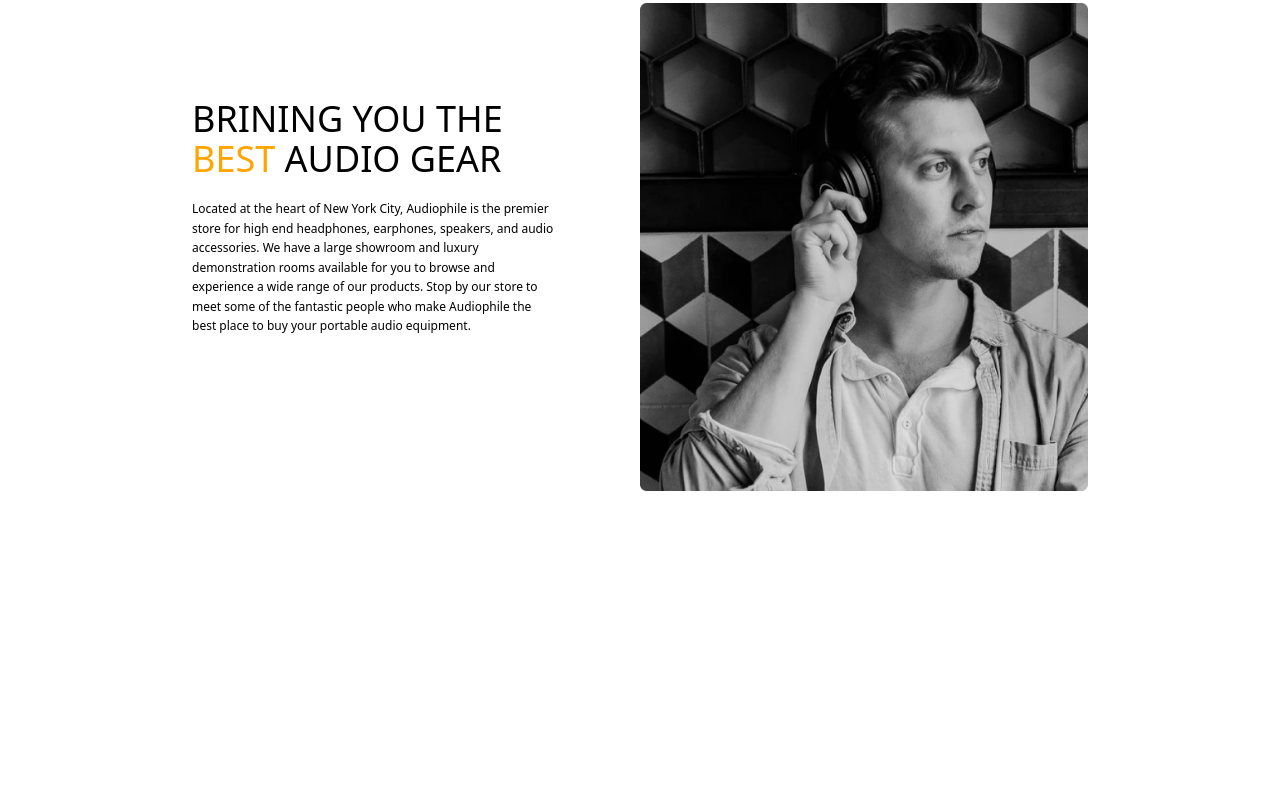
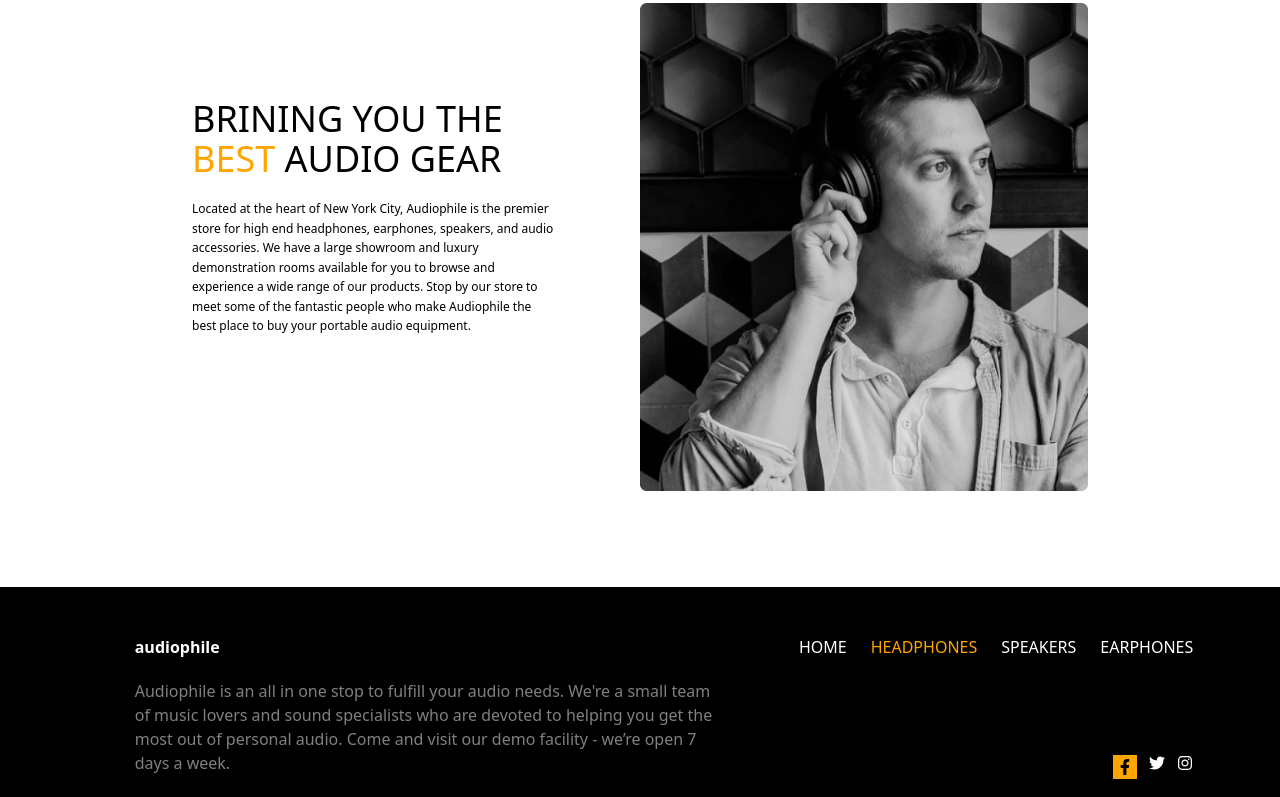
Before and after one commit to tiwavaldese/audiophile-ecommerce-site, a React (Vite) app: page / in a window 1280 px wide. Shown: the part 2000-2797 px from the top of the page. Before the commit the page ends 2587 px from the top, so only its background shows below. Built offline with nearby package versions, Linux system fonts and the light colour scheme.

Commit message:
adding the footer component

```diff
--- a/src/components/Footer.jsx
+++ b/src/components/Footer.jsx
@@ -1,9 +1,31 @@
 import React from 'react'
+import { FaFacebookF, FaTwitter, FaInstagram, FaFacebook } from 'react-icons/fa';
 
 const Footer = () => {
   return (
-    <div>
 
+      <div className=' bg-[black]'>
+       <nav className='p-12 mx-auto  flex justify-evenly text-[white]'>
+        <div className='ml-12 '>
+            <h2 className=' font-bold'>audiophile</h2>
+        <p className='my-5 text-white-50'>Audiophile is an all in one stop to fulfill your audio needs. We're a small team <br/>of music lovers and sound specialists who are devoted to helping you get the <br/>most out of personal audio. Come and visit our demo facility - we’re open 7<br/> days a week.</p>
+        <p className='text-white-50'>Copyright 2021. All Rights Reserved</p>
+        </div>
+        <div>
+            <ul className='flex gap-6 ml-12'>
+                <li>HOME</li>
+                <li className='text-[orange]'>HEADPHONES</li>
+                <li>SPEAKERS</li>
+                <li>EARPHONES</li>
+            </ul>
+            <div className='flex gap-3 justify-end mt-24'>
+                <span className='bg-[orange] text-black p-1' ><FaFacebookF/></span>
+                <FaTwitter />
+                <FaInstagram/>
+            </div>
+        </div>
+
+ </nav>
     </div>
   )
 }
--- a/src/components/Header.jsx
+++ b/src/components/Header.jsx
@@ -8,9 +8,9 @@
       <NavBar />
       <div className='flex p-4 bg-[black]  justify-evenly h-custom-750 '>
         <div className='text-[white]  '>
-            <span className='text-sm text-c-light tracking-widest' >NEW PRODUCT</span>
+            <span className='text-sm text-white-50 tracking-widest' >NEW PRODUCT</span>
             <h2 className='font-bold text-5xl my-5 '>XX99 Mark II <br/> HEADPHONES</h2>
-            <p className='mb-5'>Experience natural, lifelike audio and exceptional <br/> build quality made for the passionate music <br/> enthusiast.</p>
+            <p className='mb-5 text-white-75'>Experience natural, lifelike audio and exceptional <br/> build quality made for the passionate music <br/> enthusiast.</p>
             <button className='bg-orange-bg p-3 text-xs '>SEE PRODUCT</button>
         </div>
         <div className='h-custom-100px'>
--- a/src/components/Home.jsx
+++ b/src/components/Home.jsx
@@ -1,6 +1,7 @@
 import React from 'react'
 import Header from './Header';
 import Content from './Content';
+import Footer from './Footer';
 
 
 const Home = () => {
@@ -8,6 +9,7 @@
     <div>
       < Header />
       <Content />
+      < Footer/>
     </div>
   )
 }
--- a/src/components/NavBar.jsx
+++ b/src/components/NavBar.jsx
@@ -5,11 +5,11 @@
   return (
     <div className=' bg-[black]'>
        <nav className='p-12 mx-auto  flex justify-evenly text-[white]'>
-        <div className='ml-12'>audiophile</div>
+        <div className='ml-12 font-bold'>audiophile</div>
         <div>
             <ul className='flex gap-6 ml-12'>
                 <li>HOME</li>
-                <li>HEADPHONES</li>
+                <li className='text-[orange]'>HEADPHONES</li>
                 <li>SPEAKERS</li>
                 <li>EARPHONES</li>
             </ul>
--- a/tailwind.config.js
+++ b/tailwind.config.js
@@ -27,6 +27,8 @@
         'orange-bg': 'rgba(251,175,133,1)',
         'oranger-bg': ' #D87D4A',
         'light-gray' : '#F1F1F1',
+        'white-50': 'rgba(255, 255, 255, 0.5)',
+        'white-75': 'rgba(255, 255, 255, 0.75)',
       },
       fontFamily:{
         poppins: ['Poppins', 'sans-serif'],
```
